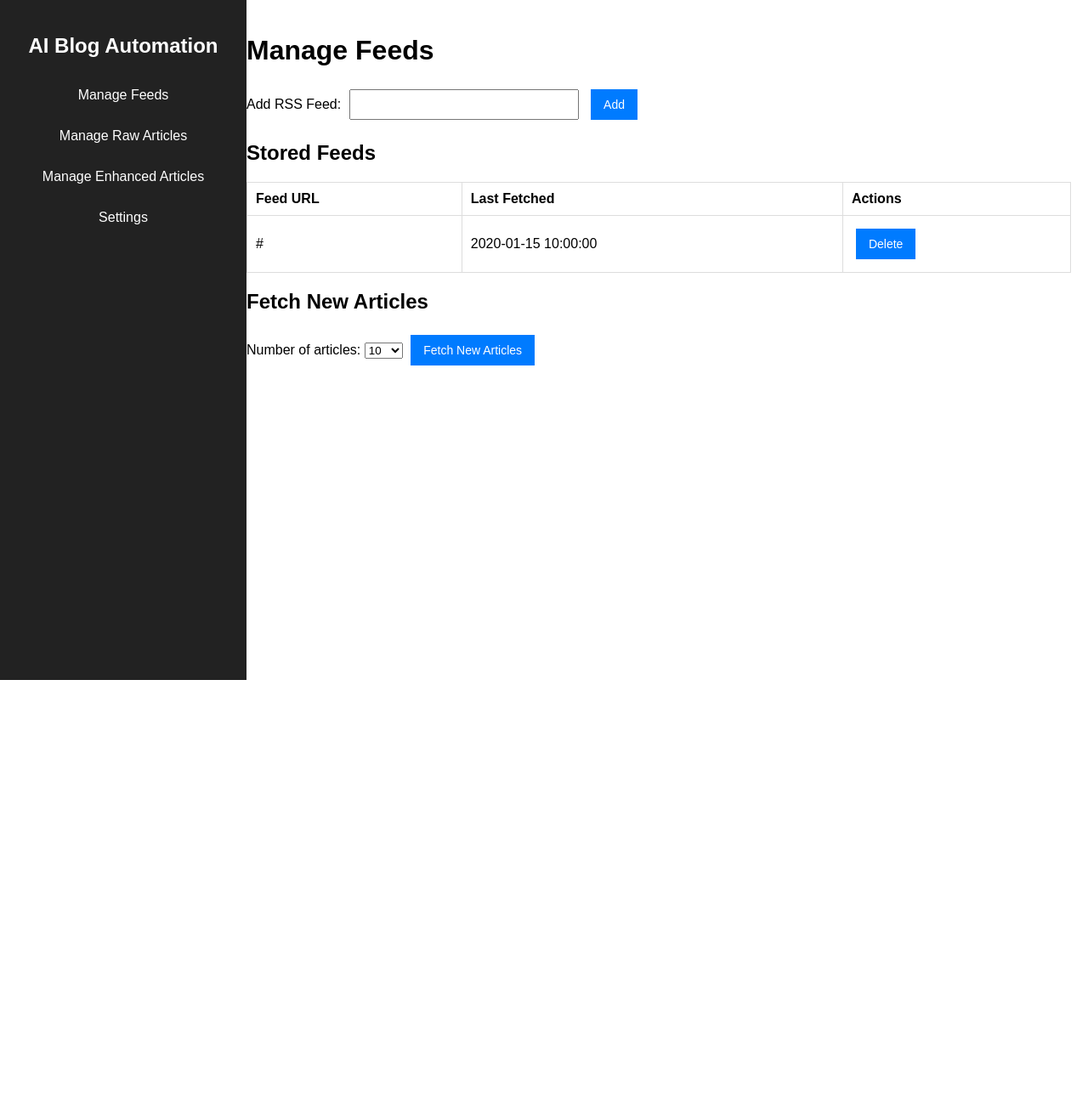
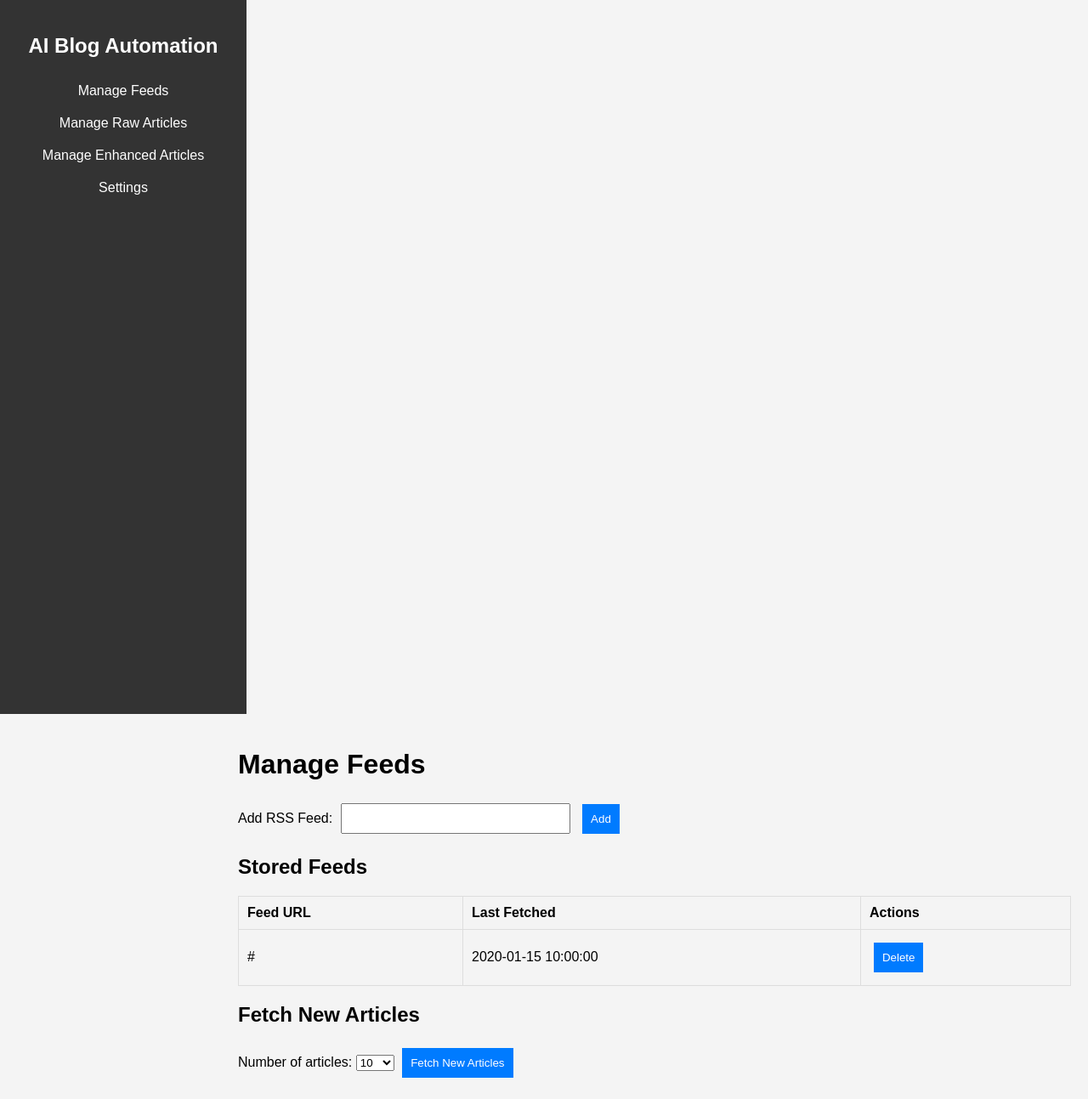
Before and after one commit to Arch99up/ai-blog-automation, a Flask app: page /feeds in a window 1280 px wide. Shown: the whole page at 85% size. Before the commit the page ends 800 px from the top, so only its background shows below. Run offline with Flask 3, Linux system fonts and the light colour scheme; tables that the repository leaves empty hold one stand-in row (values such as "Sample post").

Commit message:
Update style.css

```diff
--- a/static/style.css
+++ b/static/style.css
@@ -1,17 +1,24 @@
 body {
     font-family: Arial, sans-serif;
-    display: flex;
+    background-color: #f4f4f4;
     margin: 0;
     padding: 0;
 }
 
+}
+
+.container {
+    width: 90%;
+    margin: auto;
+    padding: 20px;
+}
+
 .sidebar {
     width: 250px;
-    background: #222;
+    background: #333;
     color: white;
     height: 100vh;
     padding: 20px;
-    position: fixed;
 }
 
 .sidebar h2 {
@@ -24,17 +31,17 @@ body {
 }
 
 .sidebar ul li {
-    padding: 15px;
+    padding: 10px;
     cursor: pointer;
     text-align: center;
 }
 
 .sidebar ul li:hover {
-    background: #444;
+    background: #555;
 }
 
 .content {
-    margin-left: 270px;
+    margin-left: 260px;
     padding: 20px;
     flex-grow: 1;
 }
@@ -67,10 +74,10 @@ button {
     background-color: #007bff;
     color: white;
     border: none;
-    padding: 10px 15px;
-    margin: 5px;
+    padding: 10px;
+    border: none;
     cursor: pointer;
-    font-size: 14px;
+
 }
 
 button:hover {
```
